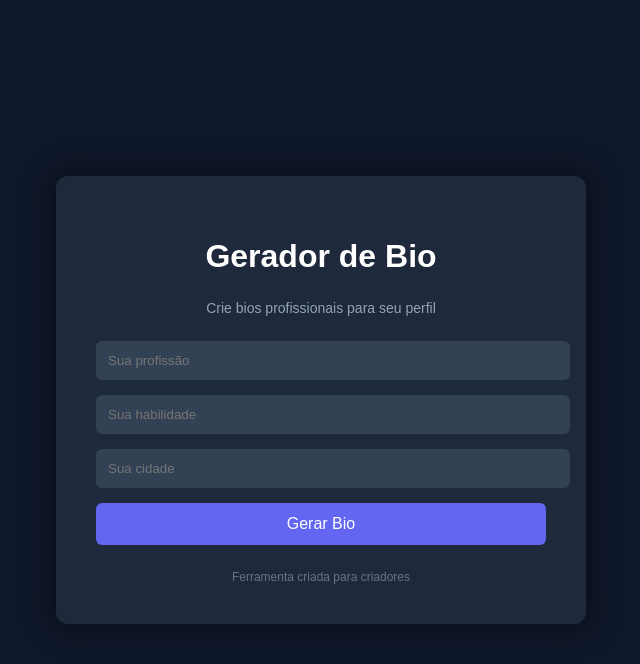
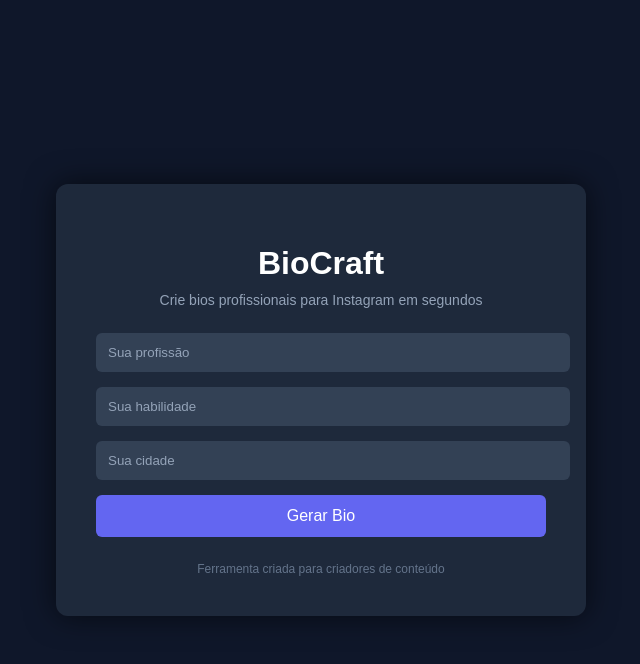
Before and after one commit to jardeldourado44-jpg/bio-instagram, a Flask app: page / in a window 1280 px wide. Shown: the top 664 px of the page, without its empty margins (319-959 px from the left). Run offline with Flask 3, Linux system fonts and the light colour scheme.

Commit message:
BioCraft versão profissional

```diff
--- a/app.py
+++ b/app.py
@@ -1,18 +1,22 @@
 from flask import Flask, render_template, request
 import random
-import os
 
 app = Flask(__name__)
 
 modelos = [
 "🚀 {profissao} | apaixonado por {habilidade} | 📍{cidade}",
 "🔥 {profissao} ajudando pessoas com {habilidade}",
-"💡 Dicas de {habilidade} todos os dias | {profissao}",
-"✨ {profissao} | vivendo em {cidade}",
-"📈 Transformando {habilidade} em resultados"
+"💡 Dicas de {habilidade} todos os dias",
+"✨ {profissao} vivendo em {cidade}",
+"📈 Transformando {habilidade} em resultados",
+"🌍 {profissao} compartilhando conhecimento",
+"⚡ Especialista em {habilidade}",
+"🎯 {profissao} focado em crescimento",
+"📚 Aprendendo e ensinando {habilidade}",
+"🚀 Construindo algo grande em {cidade}"
 ]
 
-@app.route("/", methods=["GET","POST"])
+@app.route("/", methods=["GET", "POST"])
 def home():
 
     bios = []
@@ -23,7 +27,8 @@ def home():
         habilidade = request.form["habilidade"]
         cidade = request.form["cidade"]
 
-        for i in range(5):
+        for i in range(10):
+
             modelo = random.choice(modelos)
 
             bio = modelo.format(
@@ -37,6 +42,5 @@ def home():
     return render_template("index.html", bios=bios)
 
 
-port = int(os.environ.get("PORT", 10000))
-
-app.run(host="0.0.0.0", port=port)
+if __name__ == "__main__":
+    app.run()
--- a/templates/index.html
+++ b/templates/index.html
@@ -1,7 +1,8 @@
 <!DOCTYPE html>
 <html>
 <head>
-<title>Gerador de Bio</title>
+
+<title>BioCraft - Gerador de Bio</title>
 
 <style>
 
@@ -26,7 +27,7 @@ box-shadow:0 0 30px rgba(0,0,0,0.6);
 
 h1{
 text-align:center;
-margin-bottom:25px;
+margin-bottom:10px;
 }
 
 .subtitle{
@@ -46,6 +47,10 @@ background:#334155;
 color:white;
 }
 
+input::placeholder{
+color:#94a3b8;
+}
+
 button{
 width:100%;
 padding:12px;
@@ -55,7 +60,6 @@ background:#6366f1;
 color:white;
 font-size:16px;
 cursor:pointer;
-transition:0.2s;
 }
 
 button:hover{
@@ -90,6 +94,12 @@ font-size:12px;
 background:#4f46e5;
 }
 
+.counter{
+margin-top:15px;
+color:#94a3b8;
+font-size:13px;
+}
+
 .footer{
 text-align:center;
 margin-top:20px;
@@ -102,8 +112,11 @@ color:#64748b;
 <script>
 
 function copiarBio(texto){
+
 navigator.clipboard.writeText(texto)
+
 alert("Bio copiada!")
+
 }
 
 </script>
@@ -114,10 +127,10 @@ alert("Bio copiada!")
 
 <div class="container">
 
-<h1>Gerador de Bio</h1>
+<h1>BioCraft</h1>
 
 <div class="subtitle">
-Crie bios profissionais para seu perfil
+Crie bios profissionais para Instagram em segundos
 </div>
 
 <form method="POST">
@@ -137,16 +150,29 @@ Crie bios profissionais para seu perfil
 {% for bio in bios %}
 
 <div class="bio">
+
 <span>{{bio}}</span>
+
 <button class="copy" onclick="copiarBio('{{bio}}')">Copiar</button>
+
 </div>
 
 {% endfor %}
 
 </div>
 
+<div class="counter">
+
+{% if bios %}
+{{ bios|length }} bios geradas
+{% endif %}
+
+</div>
+
 <div class="footer">
-Ferramenta criada para criadores
+
+Ferramenta criada para criadores de conteúdo
+
 </div>
 
 </div>
```
